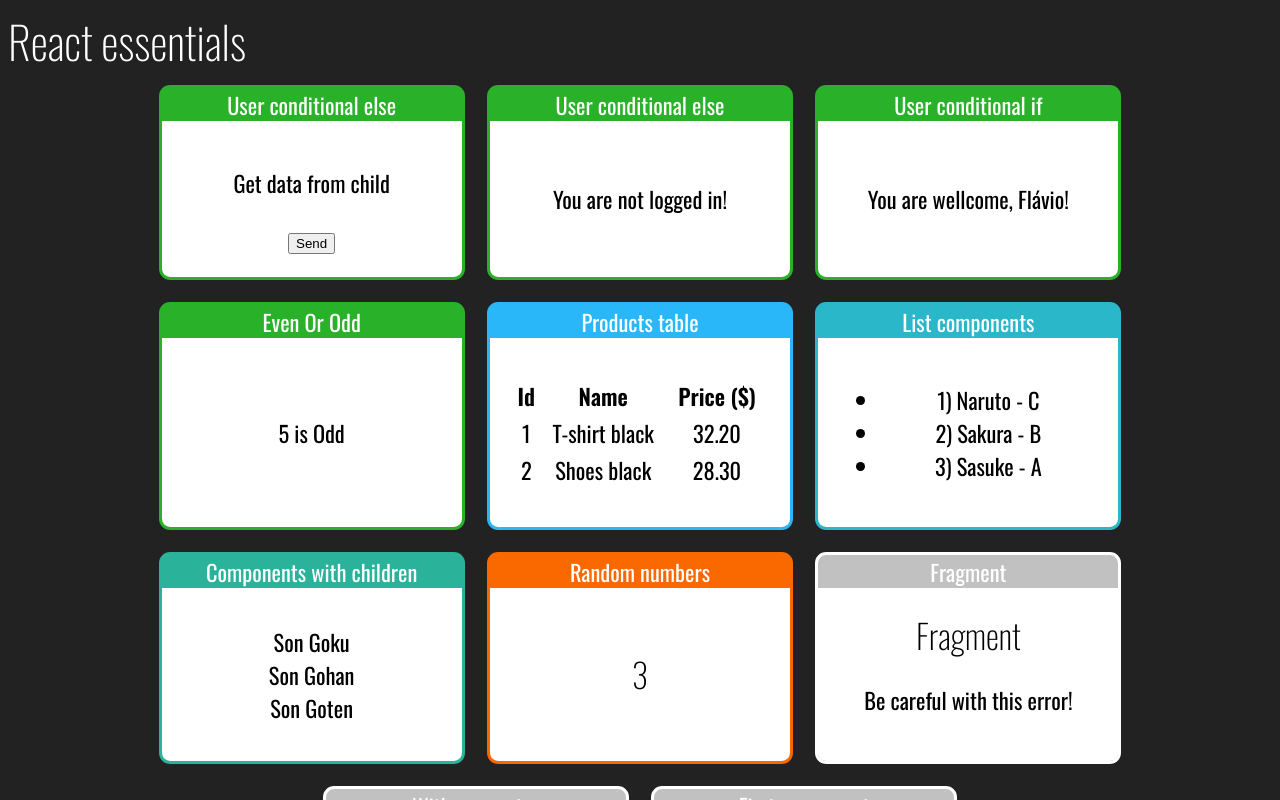
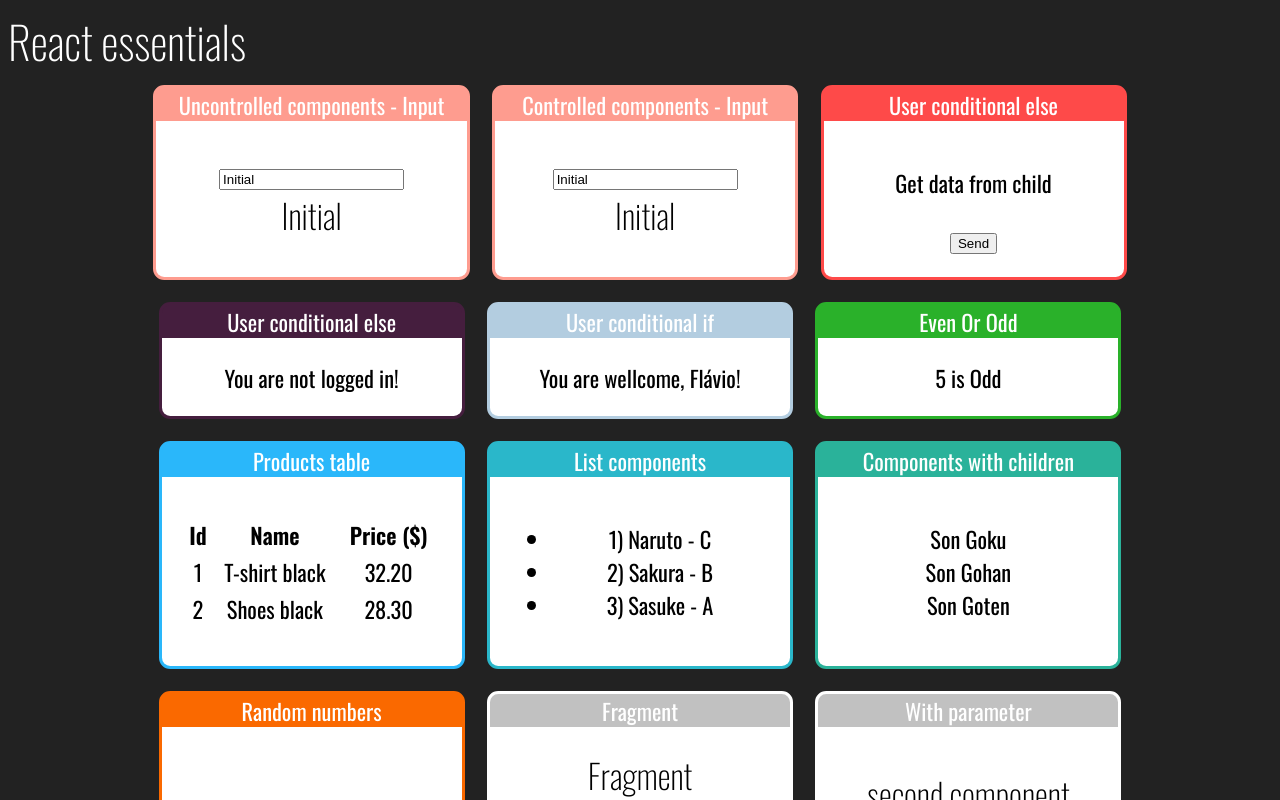
Before and after one commit to FlavioRoberto/fundamentos-react, a React (Create React App) app: page / in a window 1280 px wide. Shown: the top 800 px of the page. Built offline with nearby package versions, Linux system fonts and the light colour scheme.

Commit message:
Feat: Controlled components

```diff
--- a/src/App.jsx
+++ b/src/App.jsx
@@ -13,16 +13,26 @@ import ProductsTable from './components/Loop/ProductsTable';
 import EvenOrOdd from './components/conditionals/EvenOrOdd';
 import UserInfo from './components/conditionals/UserInfo';
 import ToChild from './components/comunication/ToChild';
+import InputControled from './components/Forms/InputControlled';
+import InputUncontroled from './components/Forms/InputUncontrolled';
 
 const App = () => (
     <div id='app'>
         <h1>React essentials</h1>
         <div className='content'>
-      <Card title='User conditional else' color='#2AB12A'>
+            <Card title="Uncontrolled components - Input" color="#fe9c8f">
+                <InputUncontroled />
+            </Card>
+
+            <Card title="Controlled components - Input" color="#fe9c8f">
+                <InputControled />
+            </Card>
+
+            <Card title='User conditional else' color='#fe4a49'>
                 <ToChild />
             </Card>
 
-      <Card title='User conditional else' color='#2AB12A'>
+            <Card title='User conditional else' color='#451e3e'>
                 <UserInfo
                     user={{
                         name: '',
@@ -30,7 +40,7 @@ const App = () => (
                 />
             </Card>
 
-      <Card title='User conditional if' color='#2AB12A'>
+            <Card title='User conditional if' color='#b3cde0'>
                 <UserInfo
                     user={{
                         name: 'Flávio',
--- /dev/null
+++ b/src/components/Forms/InputControlled.jsx
@@ -0,0 +1,15 @@
+
+import { useState } from "react";
+
+const Input = _ => {
+    const [value, setValue] = useState('Initial');
+
+    const onChange = e => setValue(e.target.value)
+
+    return <div>
+        <input value={value} onChange={onChange} />
+        <h2>{value}</h2>
+    </div>
+}
+
+export default Input;
--- /dev/null
+++ b/src/components/Forms/InputUncontrolled.jsx
@@ -0,0 +1,13 @@
+
+import { useState } from "react";
+
+const Input = _ => {
+    const [value] = useState('Initial');
+
+    return <div>
+        <input value={value} readOnly />
+        <h2>{value}</h2>
+    </div>
+}
+
+export default Input;
```
Lines whose indentation alone changed are shown as unchanged.
